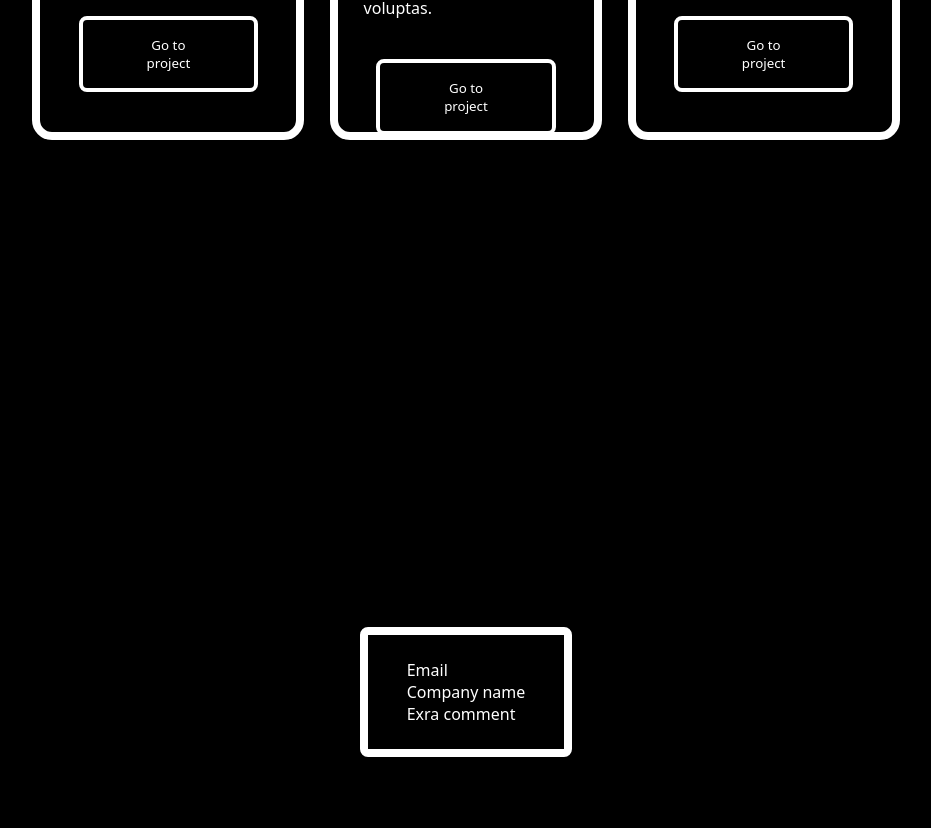
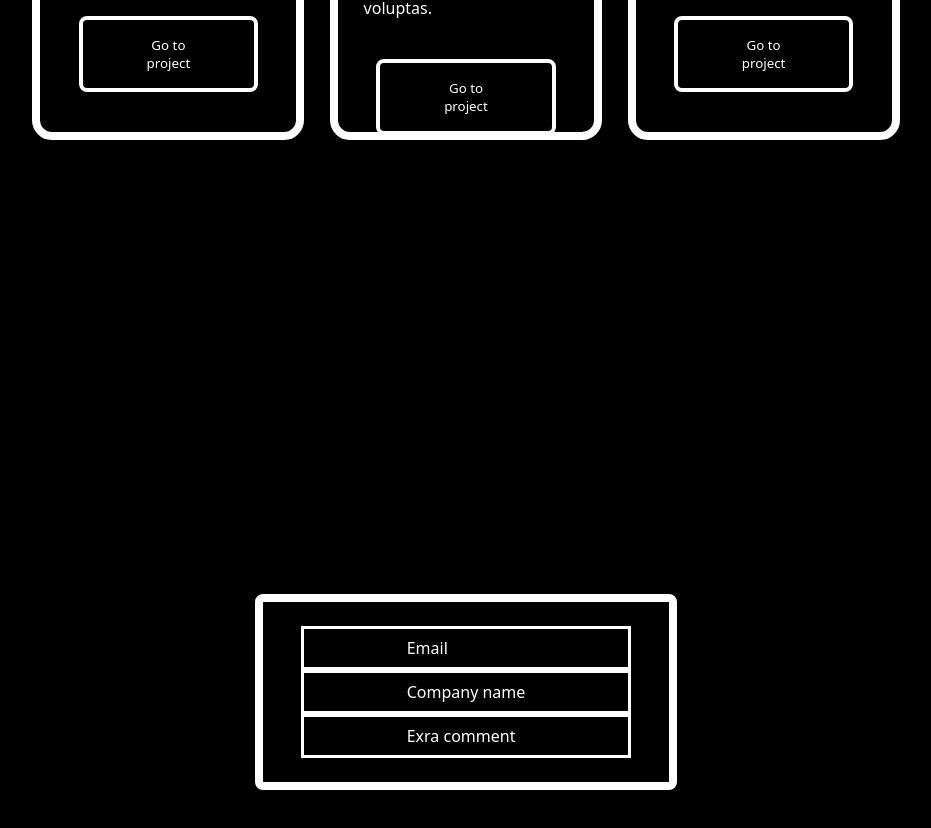
Before and after one commit to LouisWdev/myPortfolio, a React (Vite) app: page / in a window 1280 px wide. Shown: the part 2148-2976 px from the top of the page, without its empty margins (174-1105 px from the left). Built offline with nearby package versions, Linux system fonts and the light colour scheme.

Commit message:
Form container

```diff
--- a/src/Section/ContactSection.tsx
+++ b/src/Section/ContactSection.tsx
@@ -29,9 +29,19 @@ const FormContainer = styled.div`
 `;
 
 const EmailContainer = styled.form`
-
+     text-align: left;
+     padding: 1vh 8vw;
+     border: 0.4vh solid white;
 `;
 
-const CompanyName = styled.form``;
+const CompanyName = styled.form`
+     text-align: left;
+     padding: 1vh 8vw;
+     border: 0.4vh solid white;
+`;
 
-const ExtraText = styled.form``;
+const ExtraText = styled.form`
+     text-align: left;
+     padding: 1vh 8vw;
+     border: 0.4vh solid white;
+`;
```
